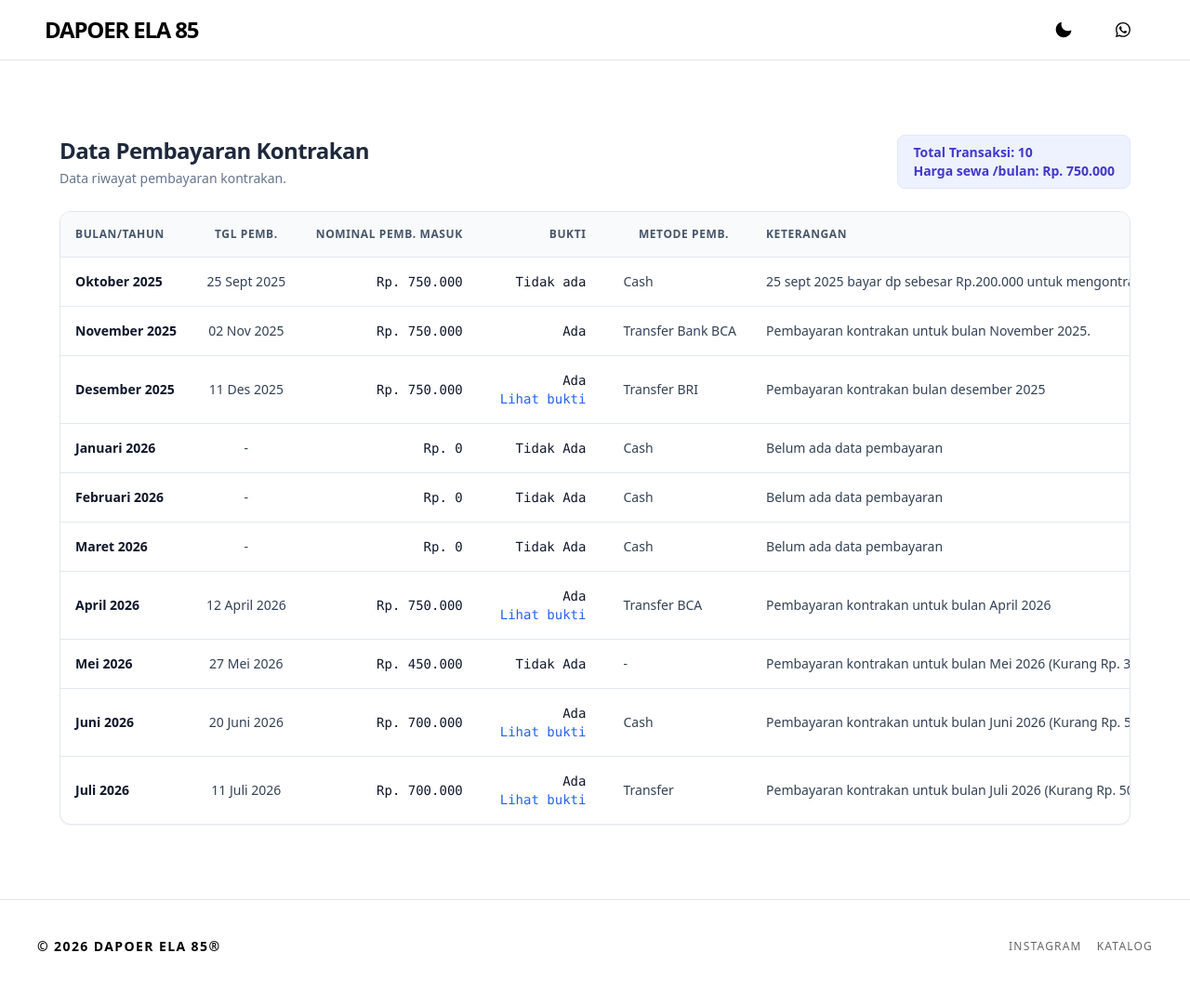
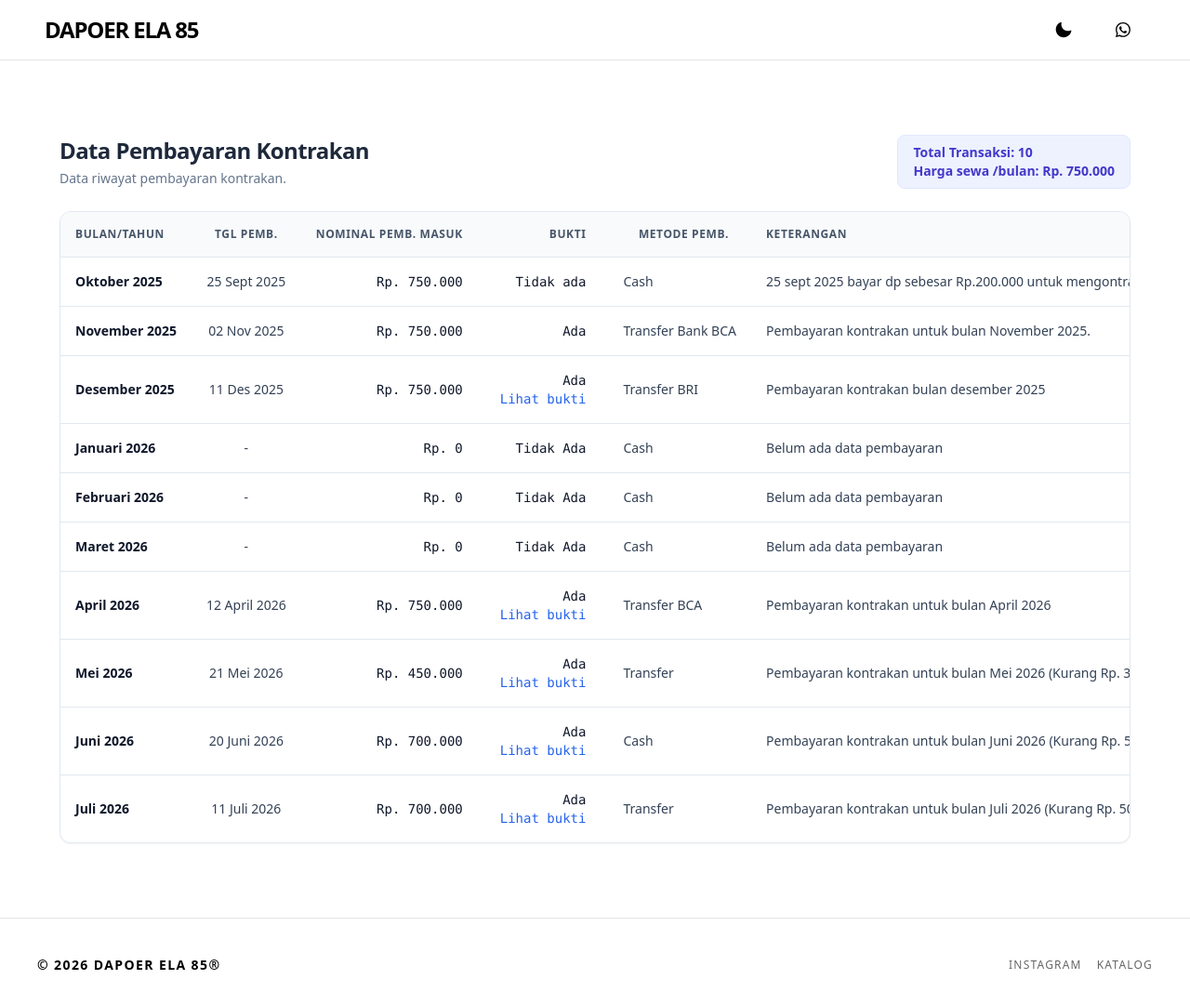
Before and after one commit to dapoerela85/dapoerela85.github.io, a Jekyll site: the page built from _pages/kontrakan.html, in a window 1280 px wide and 1088 px high. Shown: the top 1082 px of the window at 93% size. Built offline with Jekyll 4.4.1, drawn with Linux system fonts in a browser that asks for light colours; nearby versions of some CDN libraries.

Commit message:
Update kontrakan.yml

```diff
--- a/_data/kontrakan.yml
+++ b/_data/kontrakan.yml
@@ -59,11 +59,12 @@ kontrakan:
 
   - id: mei-2026
     title: Mei 2026
-    tgl: 27 Mei 2026
-    metode: "-"
+    tgl: 21 Mei 2026
+    metode: "Transfer"
     bayar: Rp. 450.000
     desc: "Pembayaran kontrakan untuk bulan Mei 2026 (Kurang Rp. 300.000)"
-    bukti: Tidak Ada
+    bukti: Ada
+    img: kon-21-mei-26.jpg
 
   - id: juni-2026
     title: Juni 2026
```
